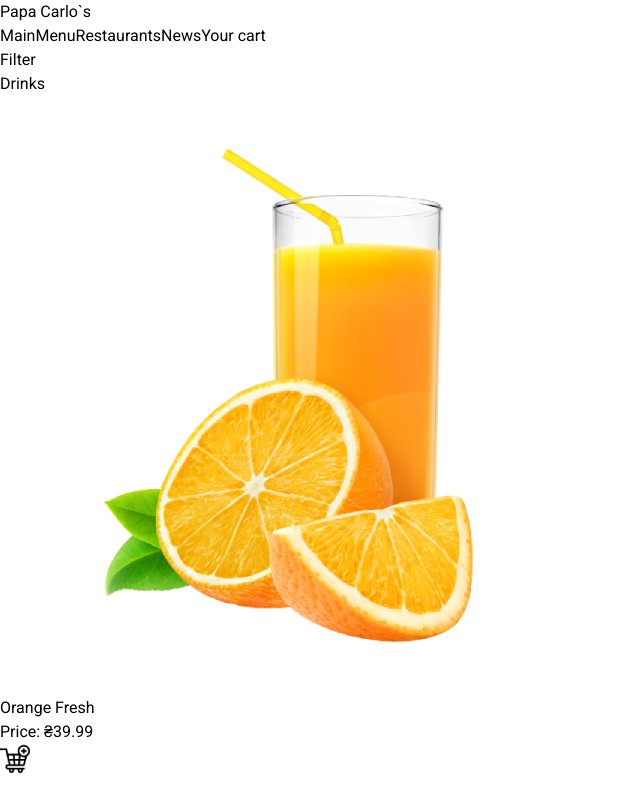
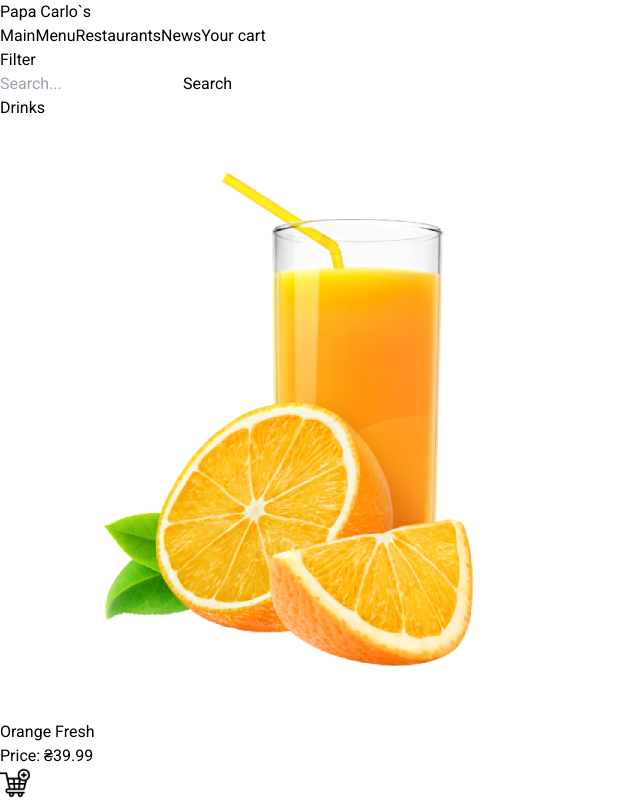
Before and after one commit to anyduene/restaurant, an Angular app: page /menu/categories/drinks in a window 1280 px wide. Shown: the top 800 px of the page, without its empty margins (0-640 px from the left). Built offline with nearby package versions, Linux system fonts and the light colour scheme.

Commit message:
filter update

```diff
--- a/src/app/shared/filter/filter.component.html
+++ b/src/app/shared/filter/filter.component.html
@@ -1,5 +1,8 @@
 <div class="bg-gray-200 my-6 ml-4 p-8 rounded-xl w-96">
     <h1 class="text-2xl grid justify-items-center">Filter</h1>
 
-
+    <form class="flex items-center my-5">
+        <input class="px-4 py-2 border rounded-l-lg w-96 focus:outline-none" type="text" placeholder="Search...">
+        <button class="bg-teal-500 text-white px-4 py-2 rounded-r-lg hover:bg-teal-700 focus:outline-none">Search</button>
+    </form>
 </div>
--- a/src/app/shared/filter/filter.component.ts
+++ b/src/app/shared/filter/filter.component.ts
@@ -6,4 +6,5 @@ import { Component } from '@angular/core';
   styleUrls: ['./filter.component.scss']
 })
 export class FilterComponent {
+
 }
```
Also changed, not shown: src/app/shared/foodblock/foodblock.component.html (line endings or trailing spaces).
